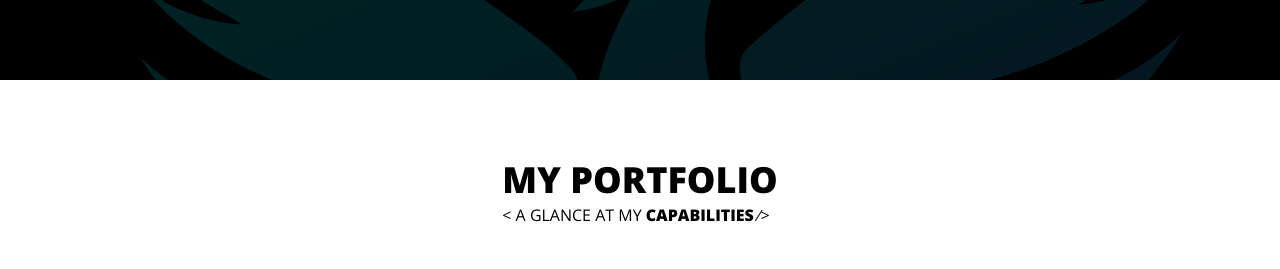
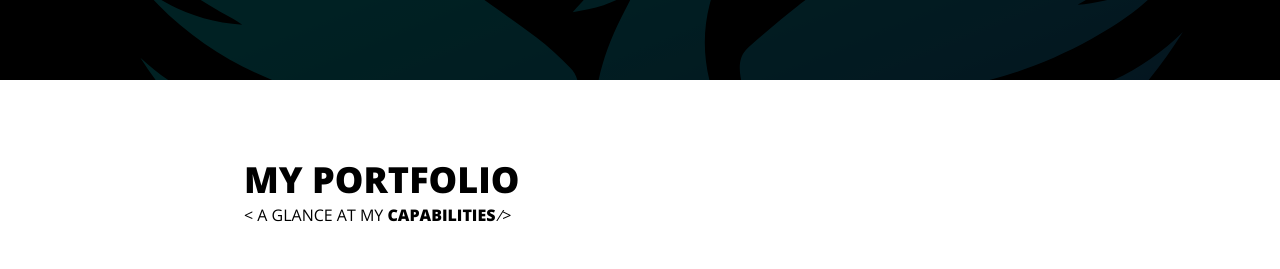
Before and after one commit to ha-x-3/portfolio, a React (Vite) app: page / in a window 1280 px wide. Shown: the part 1520-1789 px from the top of the page. Built offline with nearby package versions, Linux system fonts and the light colour scheme.

Commit message:
Fixed MyWork Heading placement

```diff
--- a/src/App.css
+++ b/src/App.css
@@ -154,12 +154,12 @@ li {
   margin: 50px auto;
   display: flex;
   flex-direction: column;
-  align-items: center;
+  align-items: flex-start;
   justify-content: center;
 }
 
 .workHeading {
-  margin: 25px auto;
+  margin: 25px 20px;
 }
 
 .projectGrid {
```
